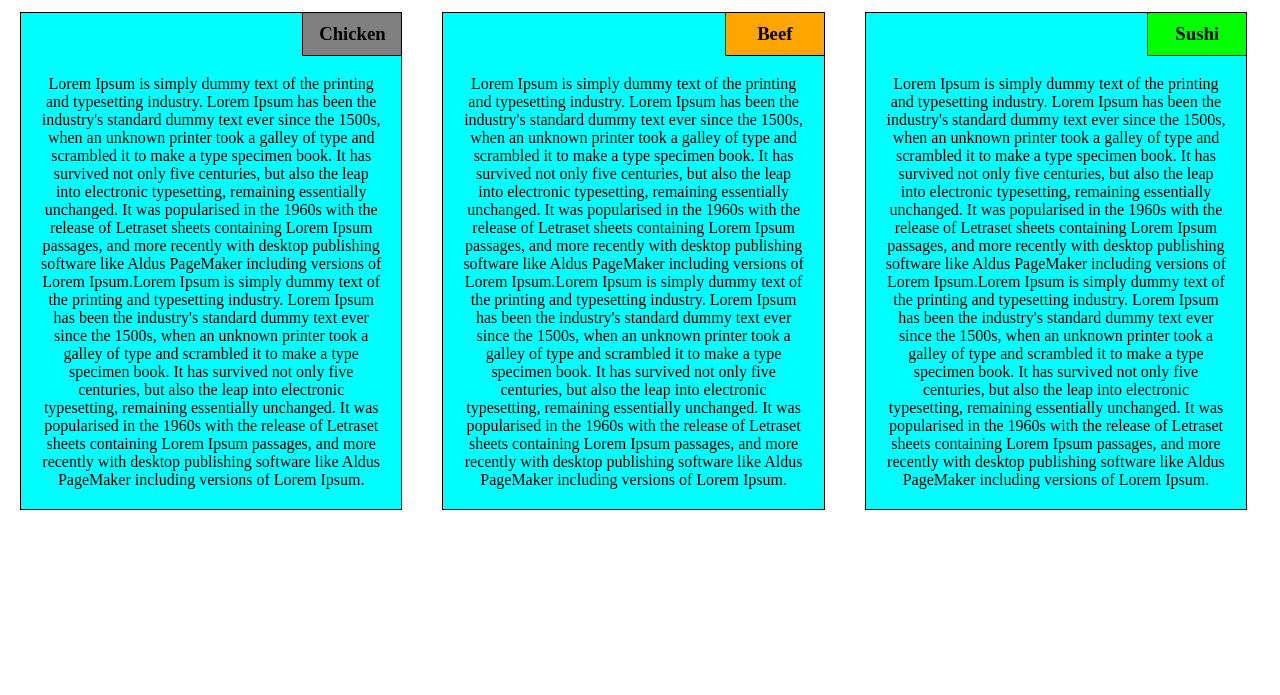
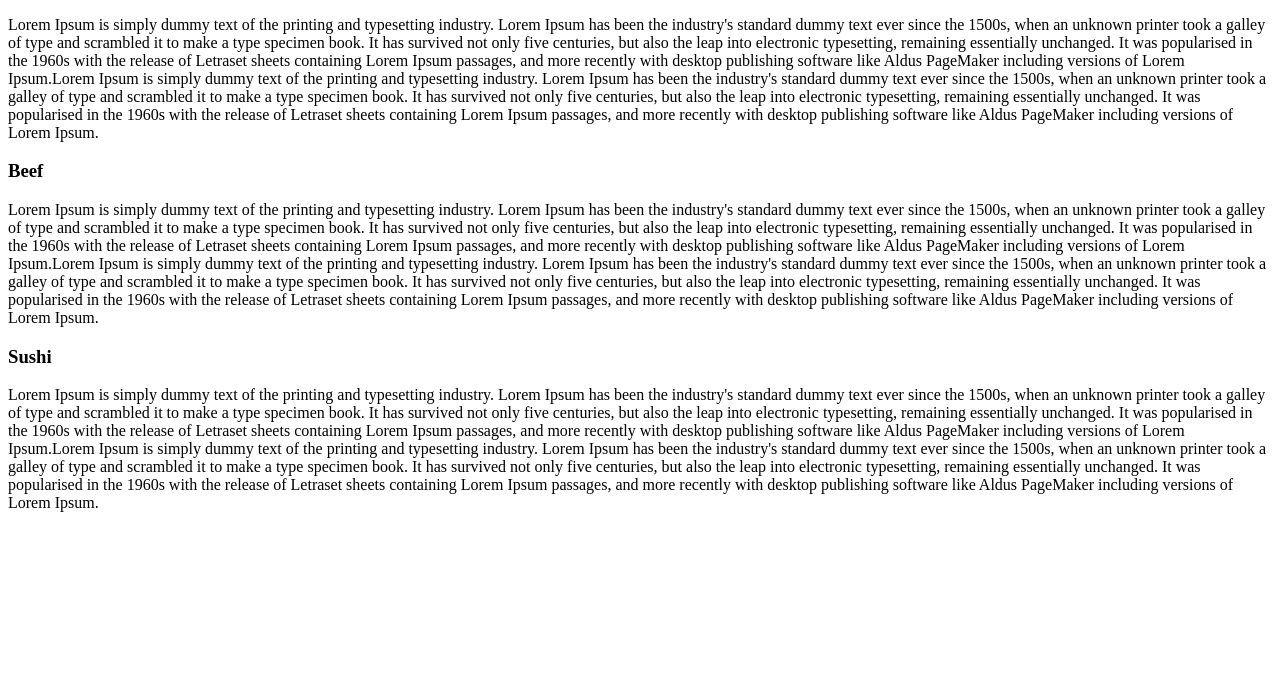
Before and after one commit to kyawzinmyat/kyawzinmyat.github.io, a plain HTML site: page module2_solution/index.html in a window 1280 px wide. Shown: the part 105-800 px from the top of the page. Drawn offline with Linux system fonts and the light colour scheme.

Commit message:
found the bug lead to .ore
more bug

```diff
--- a/module2_solution/css/style.css
+++ b/module2_solution/css/style.css
@@ -80,7 +80,7 @@ h1{
 							margin:auto
 					}
 		.col-md-6{
-			width:50%
+			width:50%;
 		}
 }
 
--- a/module2_solution/index.html
+++ b/module2_solution/index.html
@@ -37,116 +37,7 @@
 </body>
 
 
-<style>
-	*{
-		box-sizing:border-box;
-		margin:0;
-		padding:0
-	}
-
-	h3{
-		width:100px;
-		border:1px solid black;
-		float:right;
-		positon:relative;
-		top:0px;
-		padding:10px;
-		margin:-1px
-	}
-
-
-	h1{
-		text-align:center;
-		margin:30px
-	}
-
-	.div{
-		background:#00FFFF;
-		position:relative;
-		margin:20px;
-		border:1px solid black;
-		text-align:center
-	}
-
-
-	.t1{
-		background:grey;
-
-	}
-
-	.t2{
-		background:orange
-	}
-
-	.t3{
-		background:lime
-	}
-
-
-	.t4{
-		postion:relative;
-		top:100px;
-		clear:right;
-		padding:20px
-	}
 
 
 
-
-	@media(min-width:767px){.col-sm-1,.col-sm-2,.col-sm-3,.col-sm-4{
-					float:left;
-					margin:auto
-				}
-	.col-sm-1{
-			width:100%;
-
-		}
-
-	.col-sm-2{
-			width:50%;
-		}
-
-	 .col-sm-4{
-	 	width:33%;
-	 }
-	}
-
-
-
-	@media(min-width:768px) and (max-width:991px){.col-md-2{
-							float:left;
-							margin:auto
-					}
-		.col-md-2{
-			width:50%
-		}
-	}
-
-
-
-
-
-	@media(min-width:992px){.col-lg-1,.col-lg-2,.col-lg-3,.col-lg-4{
-					float:left;
-					margin:auto
-				}
-
-
-		.col-lg-1{
-			width:100%;
-
-		}
-		.col-lg-3{
-			width:33%;
-
-		}
-	}
-
-
-
-
-
-
-</style>
-
 </html>
```
